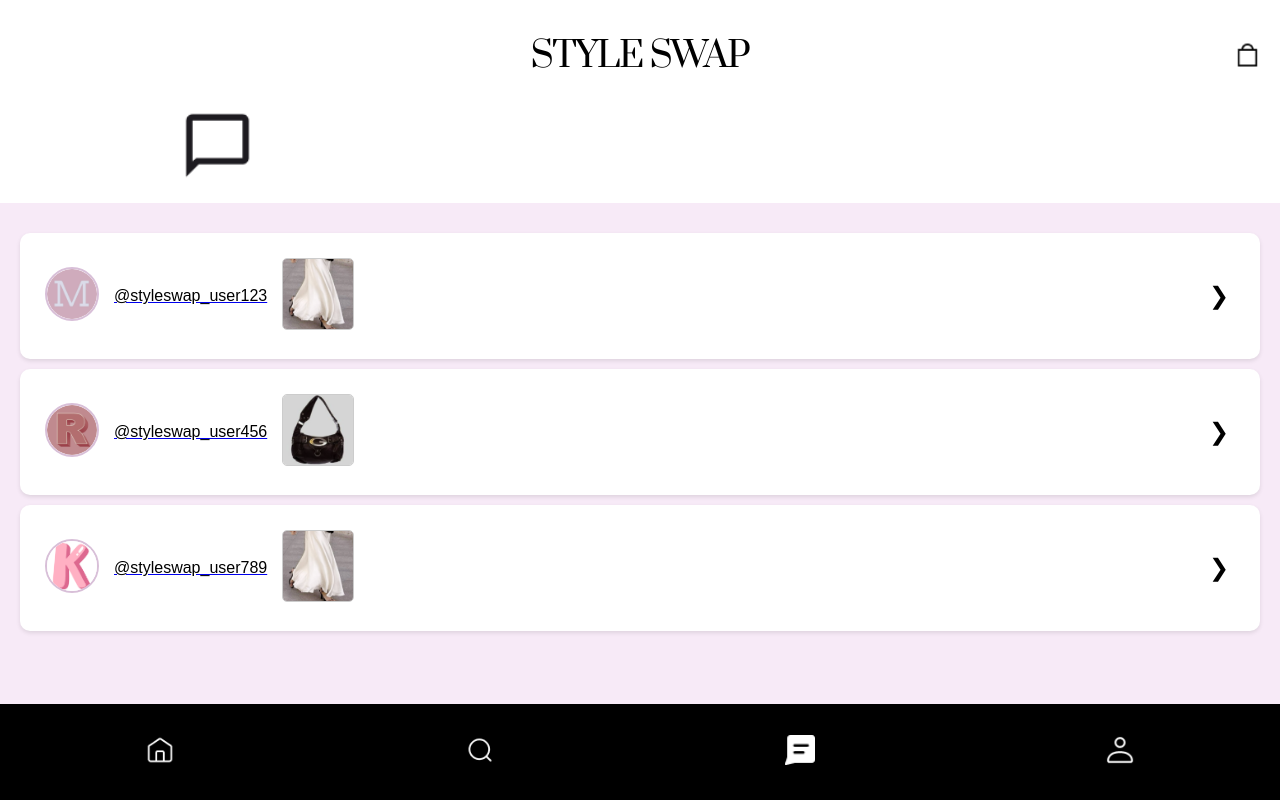
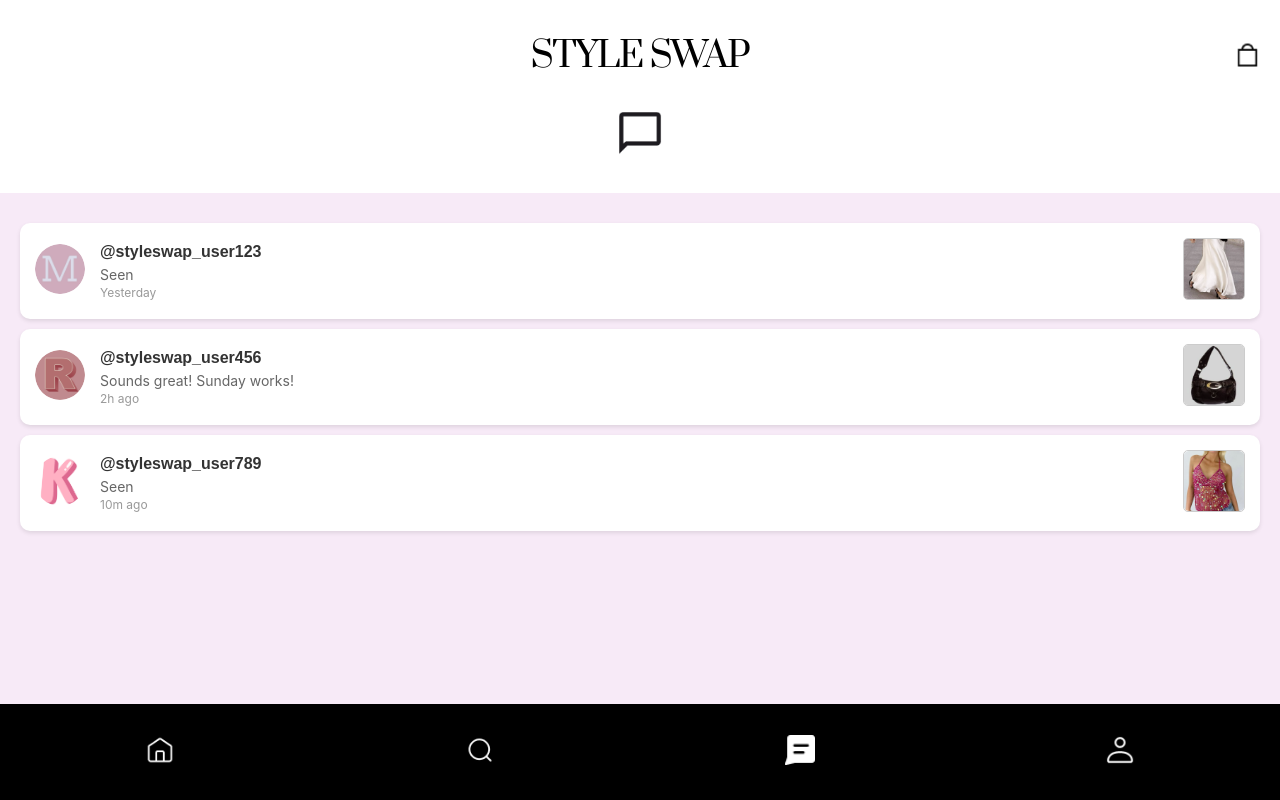
Before and after one commit to sophieagb/styleswap, a React (Create React App) app: page /chat in a window 1280 px wide. Built offline with nearby package versions, Linux system fonts and the light colour scheme.

Commit message:
made chat page more similar to insta dm's

```diff
--- a/src/ChatDetails.css
+++ b/src/ChatDetails.css
@@ -56,7 +56,7 @@
 }
 
 .chat-bubble.sent {
-  margin-bottom: 4px;
+  margin-bottom: 15px;
   justify-content: flex-end;
 }
 
--- a/src/ChatPage.css
+++ b/src/ChatPage.css
@@ -2,41 +2,46 @@
     display: flex;
     flex-direction: column;
     height: 100vh;
+    background-color: #ffffff;
   }
 
   .chat-bubble-container {
-    display: flex;
-    margin: 20px 0;
-    width: 75px;
-    height: 75px;
-    margin-left: 180px;
-  }
-
-  .chat-bubble {
-    width: 75px;
-    height: 75px;
+    background-color: white;
   }
 
   .chat-list {
     flex-grow: 1;
     padding: 20px;
-    overflow-y: auto;
     background-color: #f7eaf7;
   }
 
-  .chat-section {
+.chat-section {
     display: flex;
     align-items: center;
     justify-content: space-between;
-    padding: 25px;
+    background-color: #ffffff;
+    padding: 15px;
     margin: 10px 0;
-    background-color: #ffffff;
     border-radius: 10px;
     box-shadow: 0 2px 4px rgba(0, 0, 0, 0.1);
   }
 
-  .chat-link .username {
-    color: black;
+  .chat-bubble-container {
+    display: flex;
+    justify-content: center;
+    align-items: center;
+    margin: 20px 0;
+  }
+
+  .chat-bubble {
+    width: 50px;
+    height: 50px;
+    object-fit: contain;
+  }
+
+  .avatar {
+    flex-shrink: 0;
+    margin-right: 15px;
   }
 
   .avatar img {
@@ -44,39 +49,61 @@
     height: 50px;
     border-radius: 50%;
     object-fit: cover;
-    border: 2px solid #d8bfd8;
   }
 
   .chat-info {
+    flex: 1;
     display: flex;
-    align-items: center;
-    flex-grow: 1;
-    margin-left: 15px;
+    flex-direction: column;
+    justify-content: center;
   }
+
+  .chat-link {
+    text-decoration: none;
+    color: inherit;
+  }
+
+  .chat-info .last-message,
+  .chat-info .timestamp {
+    text-decoration: none;
+  }
+
+  .chat-info .username {
+    font-weight: bold;
+  }
+
 
   .username {
     font-family: 'DM Sans', sans-serif;
     font-size: 16px;
     font-weight: 500;
     color: #333333;
+    margin-bottom: 5px;
+  }
+
+  .last-message {
+    font-size: 14px;
+    color: #666666;
+    margin-bottom: 2px;
+    white-space: nowrap;
+    overflow: hidden;
+    text-overflow: ellipsis;
+  }
+
+  .timestamp {
+    font-size: 12px;
+    color: #999999;
+  }
+
+  .item-preview {
+    flex-shrink: 0;
   }
 
   .item-preview img {
-    width: 70px;
-    height: 70px;
+    width: 60px;
+    height: 60px;
     object-fit: cover;
     border-radius: 5px;
-    margin-left: 15px;
+    margin-left: 10px;
     border: 1px solid #ccc;
   }
-
-  .carousel-button {
-    font-size: 24px;
-    cursor: pointer;
-    color: #000;
-    background: none;
-    border: none;
-    outline: none;
-    transition: transform 0.2s ease-in-out;
-    margin-left: 19px;
-}
--- a/src/ChatPage.js
+++ b/src/ChatPage.js
@@ -1,5 +1,5 @@
 import React from 'react';
-import { Link } from 'react-router-dom'; // Import Link for navigation
+import { Link } from 'react-router-dom';
 import Header from './Main/Header';
 import Footer from './Main/Footer';
 import './ChatPage.css';
@@ -11,18 +11,24 @@ const ChatPage = () => {
       username: '@styleswap_user123',
       avatar: '/images/avatar1.png',
       item: '/images/chat1.png',
+      lastMessage: 'Seen',
+      timestamp: 'Yesterday',
     },
     {
       id: 2,
       username: '@styleswap_user456',
       avatar: '/images/avatar2.png',
       item: '/images/chat2.png',
+      lastMessage: 'Sounds great! Sunday works!',
+      timestamp: '2h ago',
     },
     {
       id: 3,
       username: '@styleswap_user789',
       avatar: '/images/avatar3.png',
-      item: '/images/chat1.png',
+      item: '/images/image1pg1.png',
+      lastMessage: 'Seen',
+      timestamp: '10m ago',
     },
   ];
 
@@ -50,12 +56,11 @@ const ChatPage = () => {
               </div>
               <div className="chat-info">
                 <span className="username">{chat.username}</span>
+                <span className="last-message">{chat.lastMessage}</span>
+                <span className="timestamp">{chat.timestamp}</span>
+              </div>
               <div className="item-preview">
                 <img src={chat.item} alt="Item preview" />
-                </div>
-              </div>
-              <div className="arrow">
-                <button className="carousel-button">❯</button>
               </div>
             </div>
           </Link>
```
Lines whose indentation alone changed are shown as unchanged.
